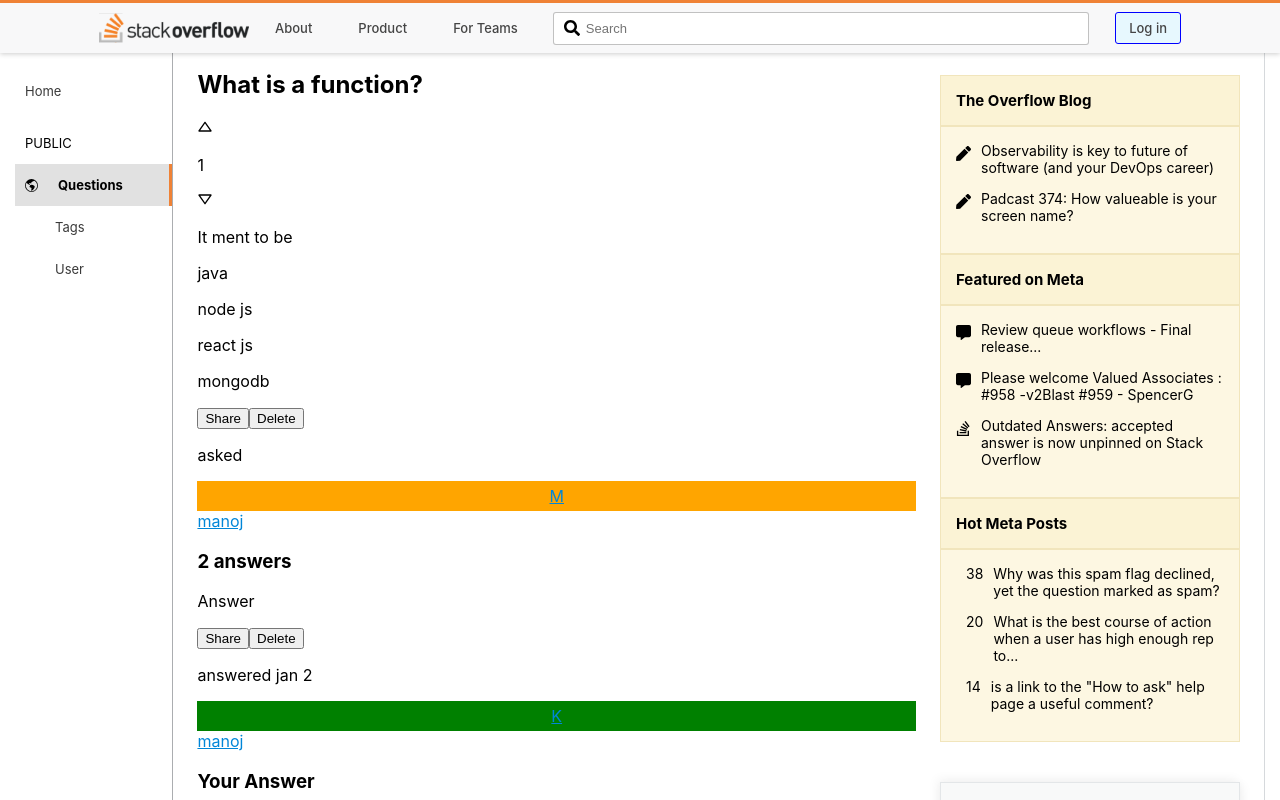
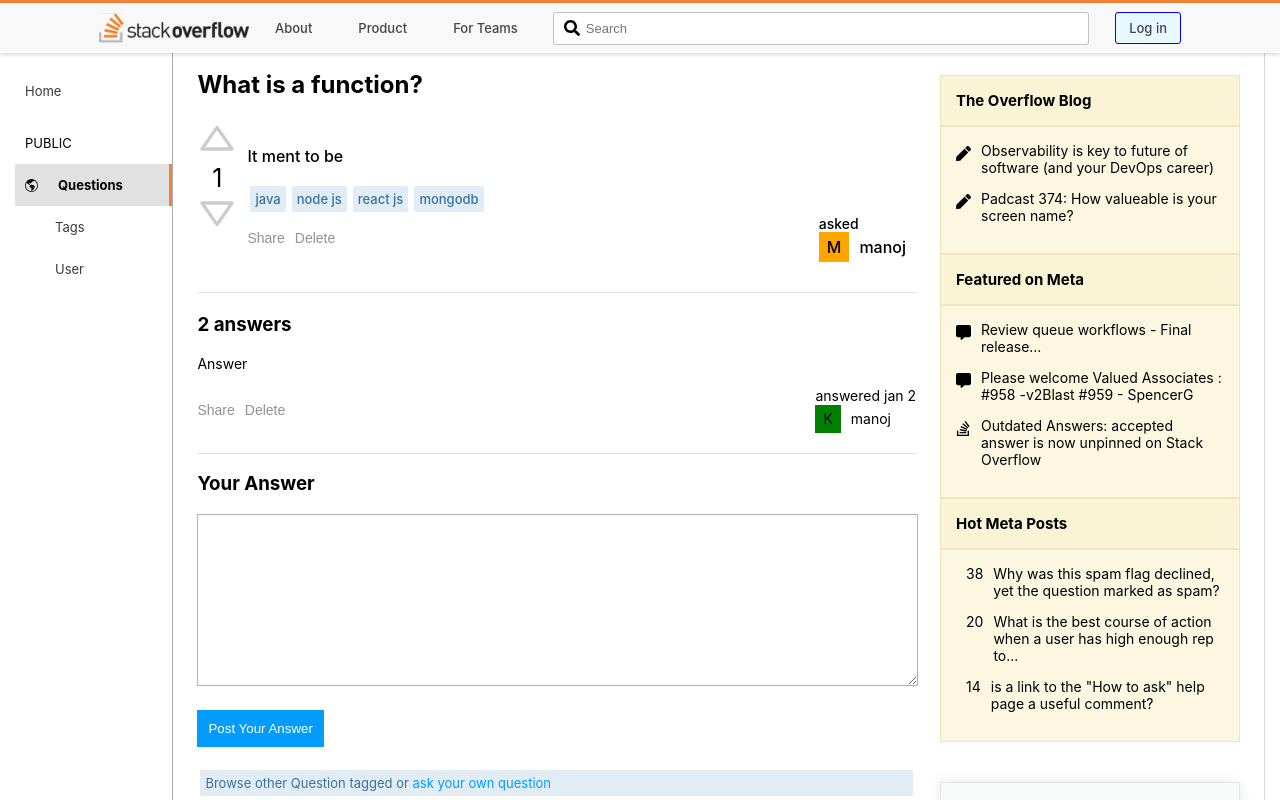
Before and after one commit to ViditChawda/stack-overflow-clone, a React (Create React App) app: page /Questions/1 in a window 1280 px wide. Shown: the top 800 px of the page. Built offline with nearby package versions, Linux system fonts and the light colour scheme.

Commit message:
front-end complete

```diff
--- a/src/components/Navbar/Navbar.jsx
+++ b/src/components/Navbar/Navbar.jsx
@@ -14,7 +14,7 @@
     <nav className='main-nav'>
       <div className='navbar'>
 
-        <Link to='/Home' className='nav-item logo'>
+        <Link to='/' className='nav-item logo'>
           <img src={logo} alt="logo" className='logo' />
         </Link>
         <Link to='/' className='nav-item nav-btn'>About</Link>
--- a/src/pages/Questions/Questions.css
+++ b/src/pages/Questions/Questions.css
@@ -5,3 +5,166 @@
     padding: 0px;
 
 }
+
+.question-details-container{
+    margin-bottom: 20px;
+    padding-bottom: 20px;
+    /* border: 13px solid yellow; */
+    border-bottom: solid 1px rgba(0, 0, 0, 0.112);
+}
+
+.question-details-container-2 {
+    /* border: 5px solid yellow; */
+    display: flex;
+}
+
+.question-votes p{
+    margin: 0%;
+    font-size: 25px;
+    /* border: 1px solid yellow;  */
+    text-align: center;
+
+}
+
+.votes-icon{
+    font-size: 40px ;
+    cursor: pointer;
+    /* border: 1px solid yellow; */
+    color: rgb(206, 203, 203);
+
+}
+
+.votes-icon:active{
+    color: #ef8236;
+}
+
+.question-details-container .question-body{
+    line-height: 22px;
+    /* border: 1px solid yellow; */
+    white-space: pre-line;
+}
+
+.question-details-container .question-details-tags{
+    /* border: 10px solid red; */
+    display: flex;
+    align-items: center;
+    /* border: 1px solid yellow; */
+    justify-content: flex-start;
+}
+
+.question-details-container .question-details-tags p,
+.post-ans-container p, .ans-tag{
+    padding: 5px 5px;
+    /* border: 10px solid red; */
+    margin: 3px;
+    font-size: 13px;
+    border-radius: 2px;
+    background-color: #e1ecf4;
+    color: #39739d;
+    /* border: 1px solid red; */
+    text-decoration: none;
+}
+
+.question-action-user{
+    width: 100%;
+    display: flex;
+    align-items: center;
+    /* border: 1px solid yellow; */
+    justify-content: space-between;
+}
+
+.question-action-user button, .edit-question-btn{
+    background-color: transparent;
+    border: none;
+    padding: 5px 0px;
+    margin: 0px 10px 0px 0px;
+    text-decoration: none;
+    /* border: 1px solid yellow; */
+    color: #939292;
+    cursor: pointer;
+    font-size: 14px;
+    transition: 0.3s;
+}
+
+.question-action-user button:active{
+
+    border-bottom: solid 2px black;
+}
+
+.question-action-user div:nth-child(2) p,
+.qeustion-action-user div:nth-child(2) .user-link{
+    /* border: 1px solid blue; */
+    text-decoration: none;
+    font-size: 14px;
+    margin: 0%;
+}
+
+.user-link{
+    display: flex;
+    text-decoration: none;
+    color: black;
+    align-items: center;
+}
+
+.user-link div{
+    padding-left: 10px;
+    color: black;
+}
+
+.post-ans-container form textarea{
+    padding: 10px;
+    border: solid 1px rgba(0, 0, 0, 0.3);
+    font-family: 'Roboto' sans-serif;
+    width: calc(100% - 20px);
+    resize: vertical;
+}
+
+.post-ans-container form .post-ans-btn{
+    margin: 20px 0px;
+    padding: 10px 10px;
+    background-color: #009dff;
+    color: white;
+    border: solid 1px #009dff;
+    cursor: pointer;
+    transition: 0.5s all;
+}
+
+.post-ans-container form .post-ans-btn:hover{
+    background-color: #0086d8;
+}
+
+.display-ans{
+    padding-bottom: 20px;
+    border-bottom: solid 1px rgba(0, 0, 0, 0.112);
+}
+
+.display-ans{
+    font-size: 14px;
+    line-height: 18px;
+    white-space: pre-line;
+}
+
+/* .question-details-tags{
+    border: 1px solid red;
+} */
+
+/* .question-details-container{
+    border: 1px solid red;
+}
+
+.question-details-container-2{
+    border: 1px solid red;
+}
+
+.question-body{
+    border: 1px solid red;
+} */
+
+.new{
+    /* border: 2px solid black; */
+    width: 100%;
+    padding: 10px;
+    text-decoration: none;
+    color: black;
+    font-weight: 500;
+}
--- a/src/pages/Questions/QuestionsDetails.jsx
+++ b/src/pages/Questions/QuestionsDetails.jsx
@@ -83,20 +83,20 @@
                     </h1>
                     <div className='question-details-container-2'>
                       <div className="question-votes">
-                        {/* <BiSolidUpArrow/> */}
-                        <BiUpArrow />
+                        <BiUpArrow className='votes-icon' />
                         <p>{question.upVotes - question.downVotes}</p>
-                        {/* <BiSolidDownArrow/> */}
-                        <BiDownArrow />
+                        <BiDownArrow className='votes-icon' />
                       </div>
-                      <div style={{ width: "100%" }}>
+                      <div className='new'>
+                        <div style={{ width: "100%" }} >
                           <p className='question-body'>{question.questionBody}</p>
-                        <div className='question-details-tags'></div>
+                          <div className='question-details-tags'>
                             {
                               question.questionTags.map((tag) => (
                                 <p key={tag}>{tag} </p>
                               ))
                             }
+                          </div>
                         </div>
                         <div className='question-action-user'>
                           <div>
@@ -105,14 +105,16 @@
                           </div>
                           <div>
                             <p>asked {question.askedOn}</p>
-                          <Link to={`/User/${question._id}`} className='user-link' style={{ color: "#0086d8" }}>
-                            <Avatar backgroundColor="orange" px="8px" py="5px">{question.userPosted.charAt(0).toUpperCase()}</Avatar>
+                            <Link to={`/User/${question.userId}`} className='user-link' style={{ color: "#0086d8" }}>
+                              <Avatar backgroundColor="orange" px="8px" py="5px" >{question.userPosted.charAt(0).toUpperCase()}</Avatar>
                               <div>
                                 {
                                   question.userPosted
                                 }
                               </div>
                             </Link>
+                          </div>
+
 
 
                         </div>
@@ -131,7 +133,7 @@
                     <h3>Your  Answer</h3>
                     <form>
                       <textarea name="" id="" cols="30" rows="10"></textarea> <br />
-                      <input type="Submit" className='post-ans-btn' value='post Your Answer' />
+                      <input type="Submit" className='post-ans-btn' value='Post Your Answer' />
                     </form>
                     <p>
                       Browse other Question tagged
```
Lines whose indentation alone changed are shown as unchanged.
